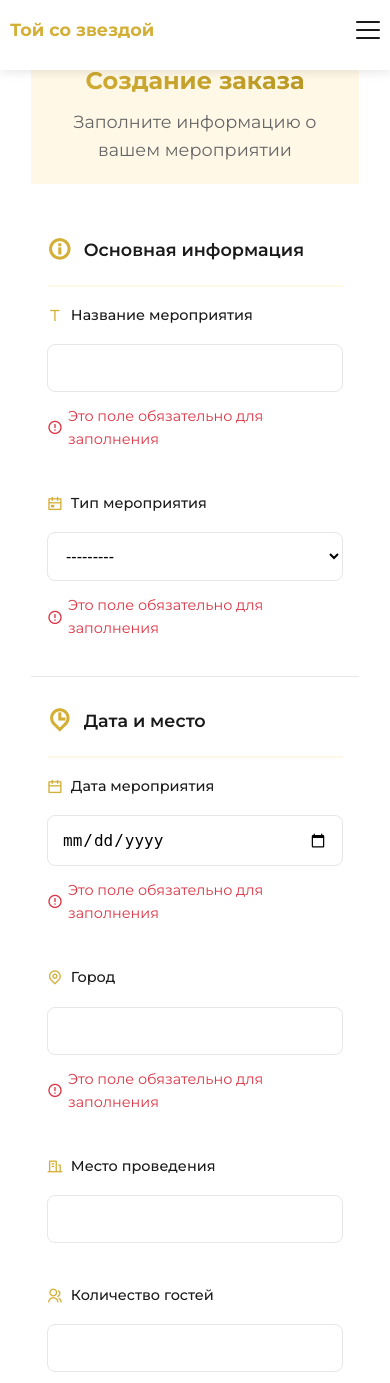
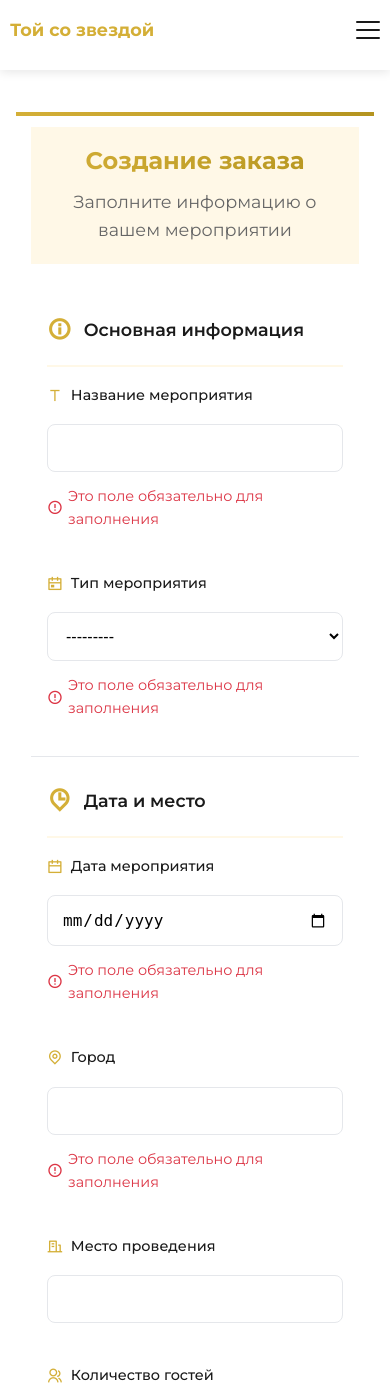
Before and after one commit to SmaylovSerikbay/tsz25, a Django app: page /create-order/ in a window 390 px wide. Shown: the top 1383 px of the page. Run offline with Django 5.2, Linux system fonts and the light colour scheme; a user stored in the database is signed in.

Commit message:
Update order template styles for improved mobile responsiveness. Adjust padding and margins in the main and order-header sections to enhance layout on smaller screens.

```diff
--- a/templates/order.html
+++ b/templates/order.html
@@ -481,16 +481,11 @@ textarea {
 /* Responsive Styles */
 @media (max-width: 768px) {
   .main {
-    padding: 0;
-    padding-top: 16px;
+    padding-top: 56px;
     background: white;
   }
 
   .container {
-    padding: 0 16px;
-  }
-
-  .order-form .container {
     padding: 0;
   }
 
@@ -503,8 +498,8 @@ textarea {
 
   .order-header {
     padding: 24px 16px;
+    background: var(--primary-light);
     margin-top: 0;
-    background: var(--primary-light);
   }
 
   .order-form-container {
@@ -601,16 +596,11 @@ textarea {
 
 @media (max-width: 480px) {
   .main {
-    padding: 0;
-    padding-top: 16px;
+    padding-top: 56px;
   }
 
   .container {
     padding: 0 16px;
-  }
-
-  .order-form .container {
-    padding: 0;
   }
 
   .order-form {
@@ -619,6 +609,7 @@ textarea {
 
   .order-header {
     padding: 20px 16px;
+    margin-top: 0;
   }
 
   .order-header h1 {
```
